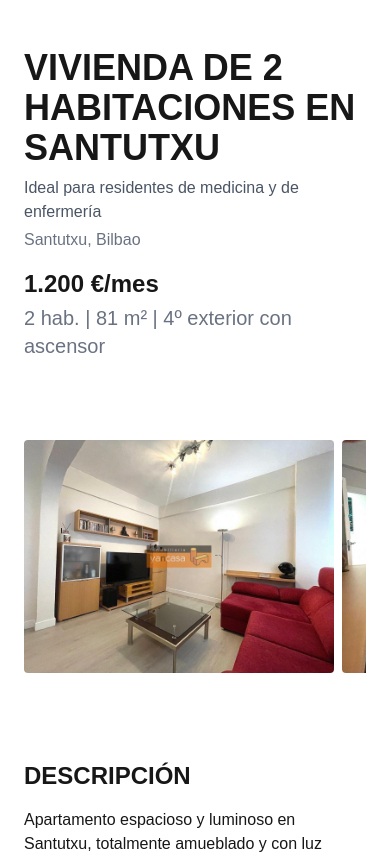
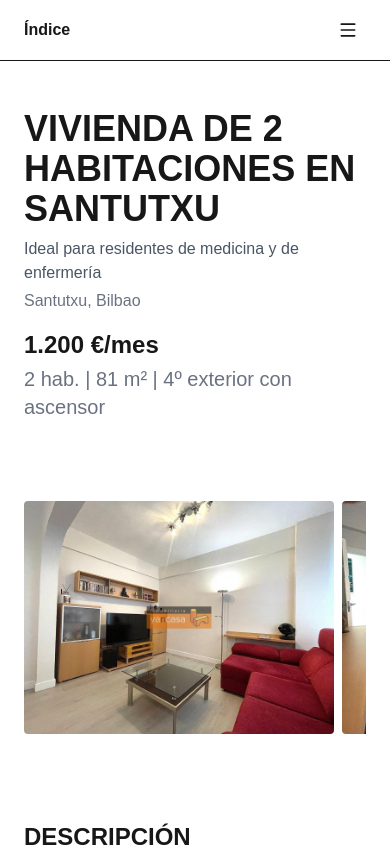
Before and after one commit to jvalladolid/rentflat-website, a Next.js app: page / in a window 390 px wide. Shown: the top 854 px of the page. Built offline with nearby package versions, Linux system fonts and the light colour scheme.

Commit message:
Add a navigation menu

```diff
--- a/package.json
+++ b/package.json
@@ -10,6 +10,7 @@
     "format": "prettier --write ."
   },
   "dependencies": {
+    "clsx": "^2.1.1",
     "leaflet": "1.9.4",
     "lucide-react": "0.562.0",
     "next": "16.1.3",
--- a/src/app/globals.css
+++ b/src/app/globals.css
@@ -29,3 +29,7 @@ body {
   color: var(--foreground);
   font-family: Arial, Helvetica, sans-serif;
 }
+
+html {
+  scroll-behavior: smooth;
+}
--- a/src/app/page.tsx
+++ b/src/app/page.tsx
@@ -5,17 +5,32 @@ import { Hero } from '@/components/Hero';
 import { Gallery } from '@/components/Gallery';
 import { Description } from '@/components/Description';
 import { Neighborhood } from '@/components/Neighborhood';
+import { MenuSection } from '@/components/MenuSection';
 
 export default function Home() {
   return (
     <main className="max-w-5xl mx-auto px-6">
+      {/* Sticky in-page menu */}
+      <MenuSection />
+
+      <section id="hero" className="scroll-mt-24">
         <Hero flat={flat} />
+      </section>
+
+      <section id="gallery" className="scroll-mt-24">
         <Gallery images={flat.images} />
+      </section>
+
+      <section id="description" className="scroll-mt-24">
         <Description description={flat.description} features={flat.features} />
+      </section>
+
+      <section id="neighborhood" className="scroll-mt-24">
         <Neighborhood
           services={flat.nearbyServices}
           approximateArea={flat.location.approximateArea}
         />
+      </section>
     </main>
   );
 }
--- /dev/null
+++ b/src/components/MenuSection.tsx
@@ -0,0 +1,129 @@
+// src/components/MenuSection.tsx
+'use client';
+
+import { useEffect, useMemo, useRef, useState } from 'react';
+import { Menu, X } from 'lucide-react';
+import clsx from 'clsx';
+
+type Section = {
+  id: string;
+  label: string;
+};
+
+const SECTIONS: Section[] = [
+  { id: 'hero', label: 'Inicio' },
+  { id: 'gallery', label: 'Galería' },
+  { id: 'description', label: 'Descripción' },
+  { id: 'neighborhood', label: 'Servicios' },
+];
+
+export function MenuSection() {
+  const [open, setOpen] = useState(false);
+  const [active, setActive] = useState<string>('hero');
+  const observerRef = useRef<IntersectionObserver | null>(null);
+
+  // Observe sections to set active link as user scrolls
+  useEffect(() => {
+    const sections = SECTIONS.map((s) => document.getElementById(s.id)).filter(
+      Boolean,
+    ) as HTMLElement[];
+
+    if (observerRef.current) observerRef.current.disconnect();
+
+    observerRef.current = new IntersectionObserver(
+      (entries) => {
+        // pick the entry nearest to top (largest intersection ratio) and visible
+        const visible = entries
+          .filter((e) => e.isIntersecting)
+          .sort((a, b) => b.intersectionRatio - a.intersectionRatio);
+        if (visible[0]) {
+          setActive(visible[0].target.id);
+        }
+      },
+      {
+        // Trigger when 50% of the section is visible; tweak as desired
+        root: null,
+        rootMargin: '0px 0px -40% 0px',
+        threshold: [0, 0.25, 0.5, 0.75, 1],
+      },
+    );
+
+    sections.forEach((el) => observerRef.current!.observe(el));
+    return () => observerRef.current?.disconnect();
+  }, []);
+
+  const items = useMemo(() => SECTIONS, []);
+
+  const handleClick = (id: string) => {
+    // Smooth scroll to section and close mobile menu
+    const el = document.getElementById(id);
+    if (el) {
+      el.scrollIntoView({ behavior: 'smooth', block: 'start' });
+      setOpen(false);
+    }
+  };
+
+  return (
+    <nav className="sticky top-0 z-40 -mx-6 px-6 bg-white/80 backdrop-blur supports-backdrop-filter:bg-white/60 border-b">
+      <div className="max-w-5xl mx-auto flex items-center justify-between py-3">
+        {/* Brand / Title (optional) */}
+        <div className="font-semibold">Índice</div>
+
+        {/* Desktop menu */}
+        <ul className="hidden md:flex items-center gap-4">
+          {items.map((item) => (
+            <li key={item.id}>
+              <button
+                onClick={() => handleClick(item.id)}
+                className={clsx(
+                  'text-sm px-3 py-2 rounded-md transition-colors',
+                  active === item.id
+                    ? 'bg-blue-50 text-blue-700'
+                    : 'text-gray-700 hover:bg-gray-100',
+                )}
+              >
+                {item.label}
+              </button>
+            </li>
+          ))}
+        </ul>
+
+        {/* Mobile toggle */}
+        <button
+          className="md:hidden p-2 rounded-md hover:bg-gray-100"
+          aria-label="Abrir menú"
+          aria-expanded={open}
+          onClick={() => setOpen((v) => !v)}
+        >
+          {open ? <X className="h-5 w-5" /> : <Menu className="h-5 w-5" />}
+        </button>
+      </div>
+
+      {/* Mobile sheet */}
+      <div
+        className={clsx(
+          'md:hidden overflow-hidden transition-[max-height] duration-300',
+          open ? 'max-h-64' : 'max-h-0',
+        )}
+      >
+        <ul className="pb-3 grid grid-cols-1 gap-1">
+          {items.map((item) => (
+            <li key={item.id}>
+              <button
+                onClick={() => handleClick(item.id)}
+                className={clsx(
+                  'w-full text-left px-3 py-2 rounded-md',
+                  active === item.id
+                    ? 'bg-blue-50 text-blue-700'
+                    : 'text-gray-700 hover:bg-gray-100',
+                )}
+              >
+                {item.label}
+              </button>
+            </li>
+          ))}
+        </ul>
+      </div>
+    </nav>
+  );
+}
```
Also changed, not shown: 1 other file (tests, documents, lock files or other folders). Lines whose indentation alone changed are shown as unchanged.
